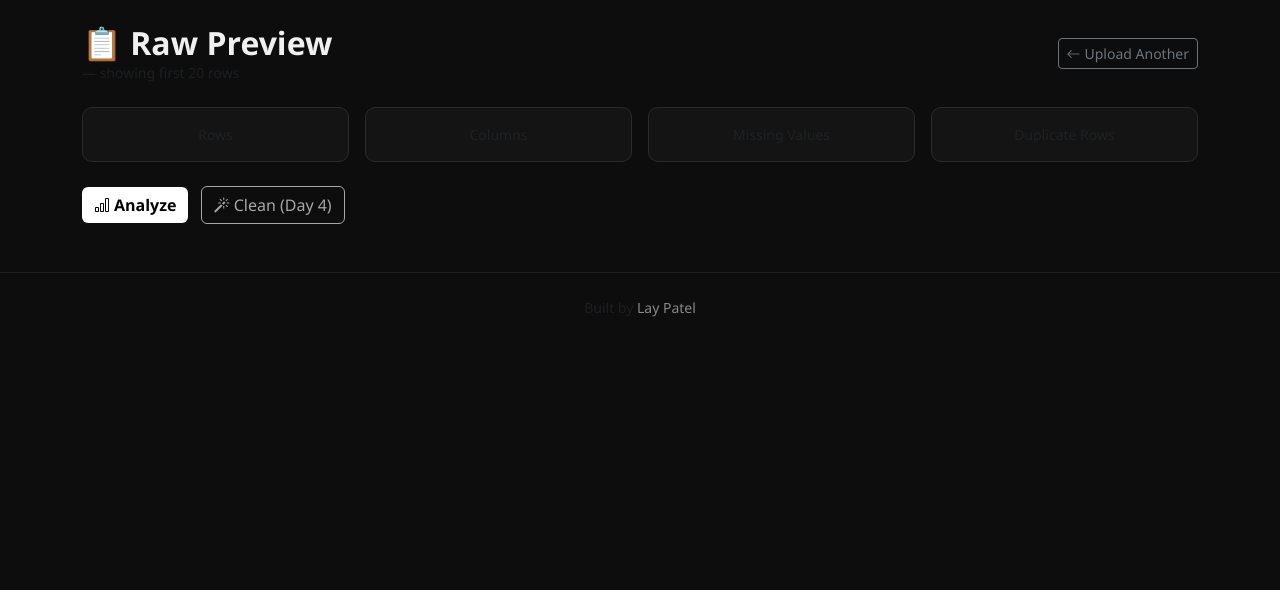
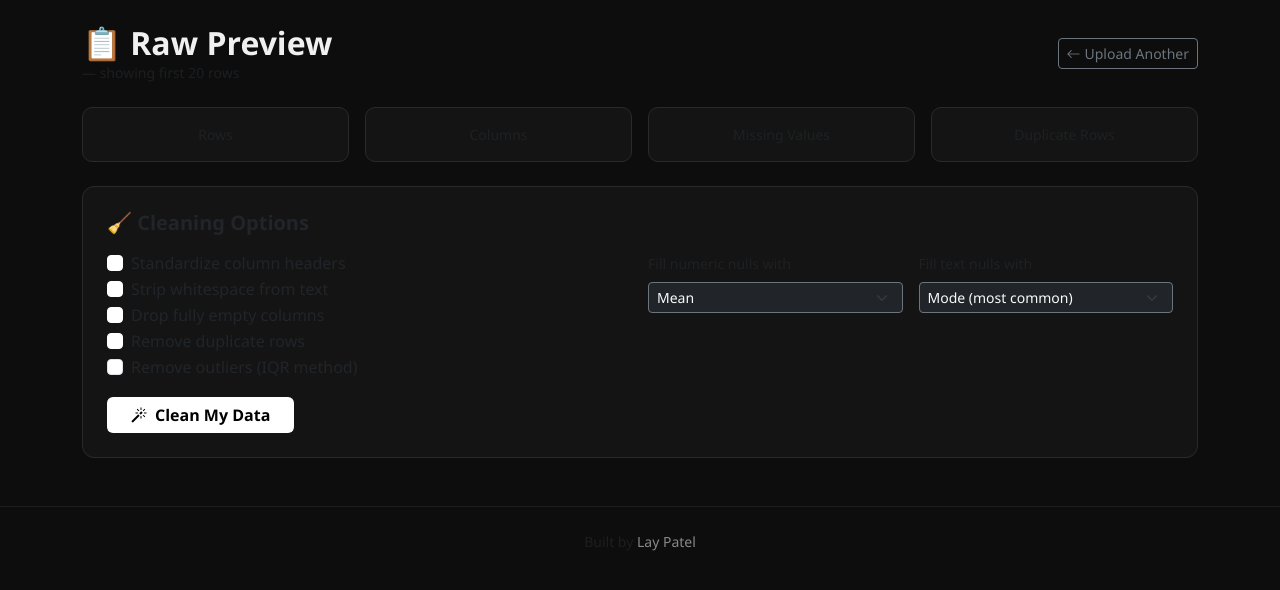
Before and after one commit to laypatel13/data-wash, a Flask app: template templates/preview.html in a window 1280 px wide. Shown: the part 79-669 px from the top of the page. Run offline with Flask 3, Linux system fonts and the light colour scheme; the template is opened without the code that fills it, so the values that code supplies are empty.

Commit message:
feature(ui): cleaning options form and result page

```diff
--- a/static/css/style.css
+++ b/static/css/style.css
@@ -103,3 +103,19 @@
   border-color: #555;
   box-shadow: none;
 }
+
+/* ── Clean Card ── */
+.clean-card {
+  background-color: #141414;
+  border: 1px solid #2a2a2a;
+  border-radius: 12px;
+}
+
+.form-check-input:checked {
+  background-color: #fff;
+  border-color: #fff;
+}
+
+.form-select option {
+  background-color: #1a1a1a;
+}
--- a/templates/preview.html
+++ b/templates/preview.html
@@ -43,13 +43,57 @@
 </div>
 
 <!-- ACTION BUTTONS -->
-<div class="mb-4">
-  <a href="/analyze" class="btn btn-primary me-2">
-    <i class="bi bi-bar-chart me-1"></i>Analyze
-  </a>
-  <button class="btn btn-outline-light" disabled>
-    <i class="bi bi-magic me-1"></i>Clean (Day 4)
-  </button>
+<div class="card clean-card p-4 mb-4">
+  <h5 class="fw-bold mb-3">🧹 Cleaning Options</h5>
+  <form action="/clean" method="POST">
+
+    <div class="row g-3 mb-3">
+      <div class="col-md-6">
+        <div class="form-check">
+          <input class="form-check-input" type="checkbox" name="standardize_headers" id="standardize_headers" checked>
+          <label class="form-check-label" for="standardize_headers">Standardize column headers</label>
+        </div>
+        <div class="form-check">
+          <input class="form-check-input" type="checkbox" name="strip_whitespace" id="strip_whitespace" checked>
+          <label class="form-check-label" for="strip_whitespace">Strip whitespace from text</label>
+        </div>
+        <div class="form-check">
+          <input class="form-check-input" type="checkbox" name="drop_empty_cols" id="drop_empty_cols" checked>
+          <label class="form-check-label" for="drop_empty_cols">Drop fully empty columns</label>
+        </div>
+        <div class="form-check">
+          <input class="form-check-input" type="checkbox" name="drop_duplicates" id="drop_duplicates" checked>
+          <label class="form-check-label" for="drop_duplicates">Remove duplicate rows</label>
+        </div>
+        <div class="form-check">
+          <input class="form-check-input" type="checkbox" name="remove_outliers" id="remove_outliers">
+          <label class="form-check-label" for="remove_outliers">Remove outliers (IQR method)</label>
+        </div>
+      </div>
+
+      <div class="col-md-3">
+        <label class="form-label text-muted small">Fill numeric nulls with</label>
+        <select class="form-select form-select-sm bg-dark text-light border-secondary" name="fill_numeric">
+          <option value="mean">Mean</option>
+          <option value="median">Median</option>
+          <option value="zero">Zero</option>
+        </select>
+      </div>
+
+      <div class="col-md-3">
+        <label class="form-label text-muted small">Fill text nulls with</label>
+        <select class="form-select form-select-sm bg-dark text-light border-secondary" name="fill_categorical">
+          <option value="mode">Mode (most common)</option>
+          <option value="unknown">Unknown</option>
+        </select>
+      </div>
+    </div>
+
+    <button type="submit" class="btn btn-primary px-4">
+      <i class="bi bi-magic me-2"></i>Clean My Data
+    </button>
+
+  </form>
 </div>
 
 <!-- TABLE -->
```
Also changed, not shown: templates/result.html (added, +62 -0 lines).
